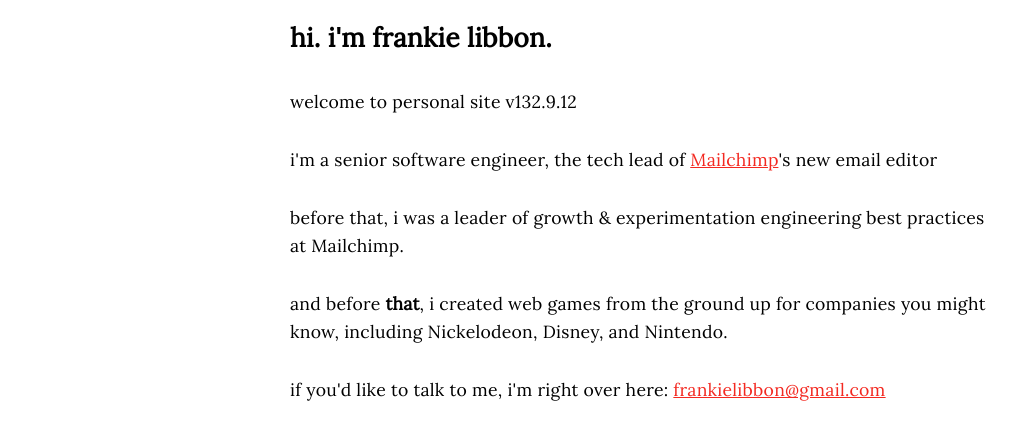
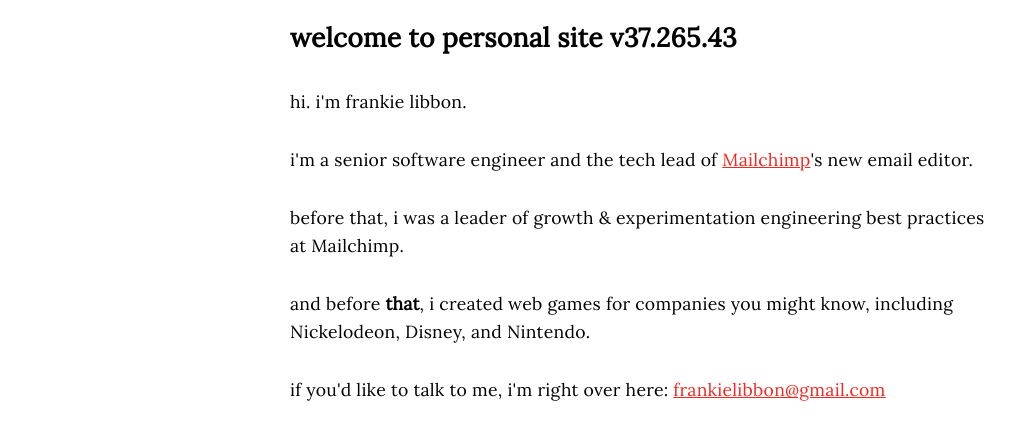
Before and after one commit to Flibbon/personal-site, a Gatsby site: page / in a window 1280 px wide. Shown: the part 94-534 px from the top of the page, without its empty margins (0-1036 px from the left). Built offline with nearby package versions, Linux system fonts and the light colour scheme; Gatsby itself is replaced by a stand-in of ours.

Commit message:
Bit better

```diff
--- a/src/pages/index.js
+++ b/src/pages/index.js
@@ -6,11 +6,11 @@ const Home = () => {
   return (
     <Layout>
       <div className="main">
-        <h2>hi. i'm frankie libbon.</h2>
-        <p>welcome to personal site v132.9.12</p>
-        <p>i'm a senior software engineer, the tech lead of <a href="https://mailchimp.com/" target="_blank" rel="noopener noreferrer">Mailchimp</a>'s new email editor</p>
+        <h2>welcome to personal site v37.265.43</h2>
+        <p>hi. i'm frankie libbon.</p>
+        <p>i'm a senior software engineer and the tech lead of <a href="https://mailchimp.com/" target="_blank" rel="noopener noreferrer">Mailchimp</a>'s new email editor.</p>
         <p>before that, i was a leader of growth & experimentation engineering best practices at Mailchimp.</p>
-        <p>and before <strong>that</strong>, i created web games from the ground up for companies you might know, including Nickelodeon, Disney, and Nintendo.</p>
+        <p>and before <strong>that</strong>, i created web games for companies you might know, including Nickelodeon, Disney, and Nintendo.</p>
         <p>if you'd like to talk to me, i'm right over here: <a href="mailto:frankielibbon@gmail.com">frankielibbon@gmail.com</a></p>
       </div>
     </Layout>
```
